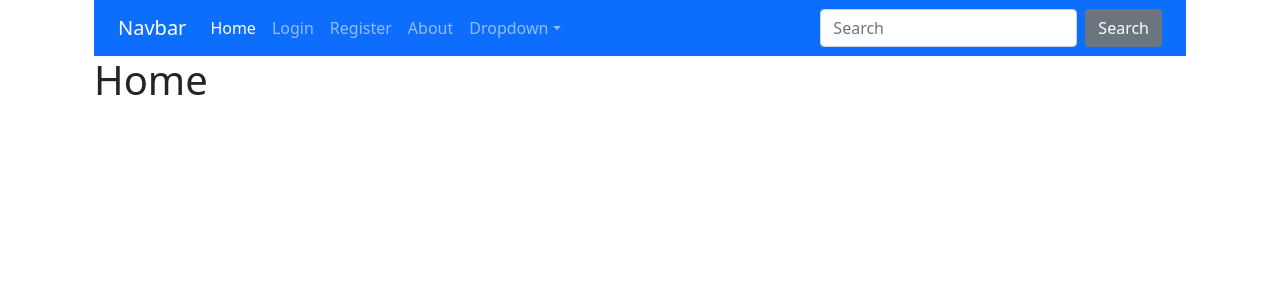
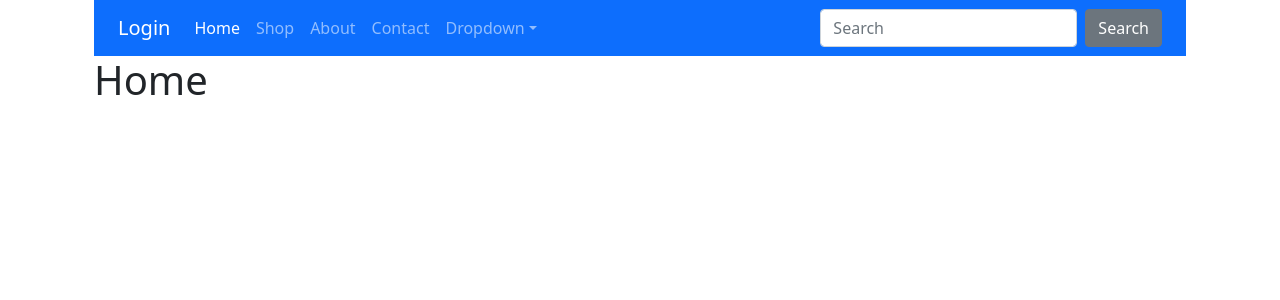
Before and after one commit to jayu1999/my-app, a React (Create React App) app: page / in a window 1280 px wide. Shown: the top 300 px of the page. Built offline with nearby package versions, Linux system fonts and the light colour scheme.

Commit message:
login page link

```diff
--- a/src/Compoents/Navbar.js
+++ b/src/Compoents/Navbar.js
@@ -1,12 +1,11 @@
 import React from "react";
-
 
 function Navbar(props) {
   return (
     <nav className="navbar navbar-expand-lg navbar-dark bg-primary">
       <div className="container-fluid">
-        <a className="navbar-brand" href="/#">
-          Navbar
+        <a className="navbar-brand" href="/Login">
+          Login
         </a>
         <button
           className="navbar-toggler"
@@ -29,18 +28,18 @@ function Navbar(props) {
               </a>
             </li>
             <li className="nav-item">
-              <a className="nav-link" href="/Login">
-               Login
+              <a className="nav-link" href="/#">
+               Shop
               </a>
             </li>
             <li className="nav-item">
               <a className="nav-link" href="/#">
-                Register
+               About
               </a>
             </li>
             <li className="nav-item">
               <a className="nav-link" href="/#">
-                About
+                Contact
               </a>
             </li>
             <li className="nav-item dropdown">
```
